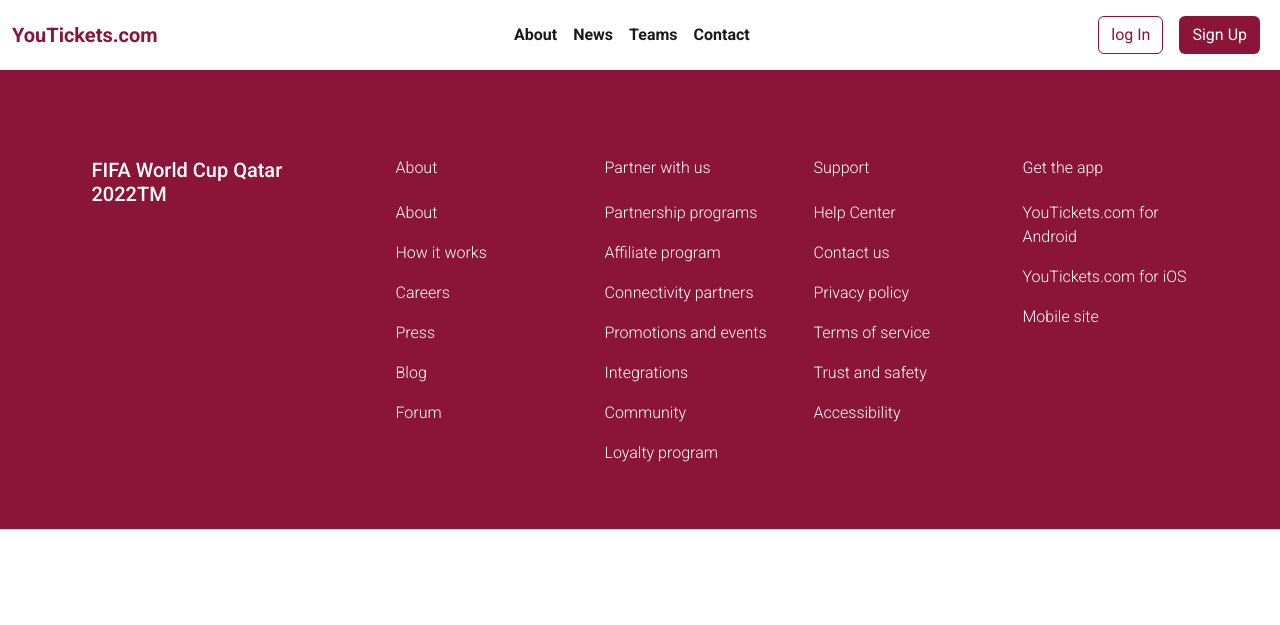
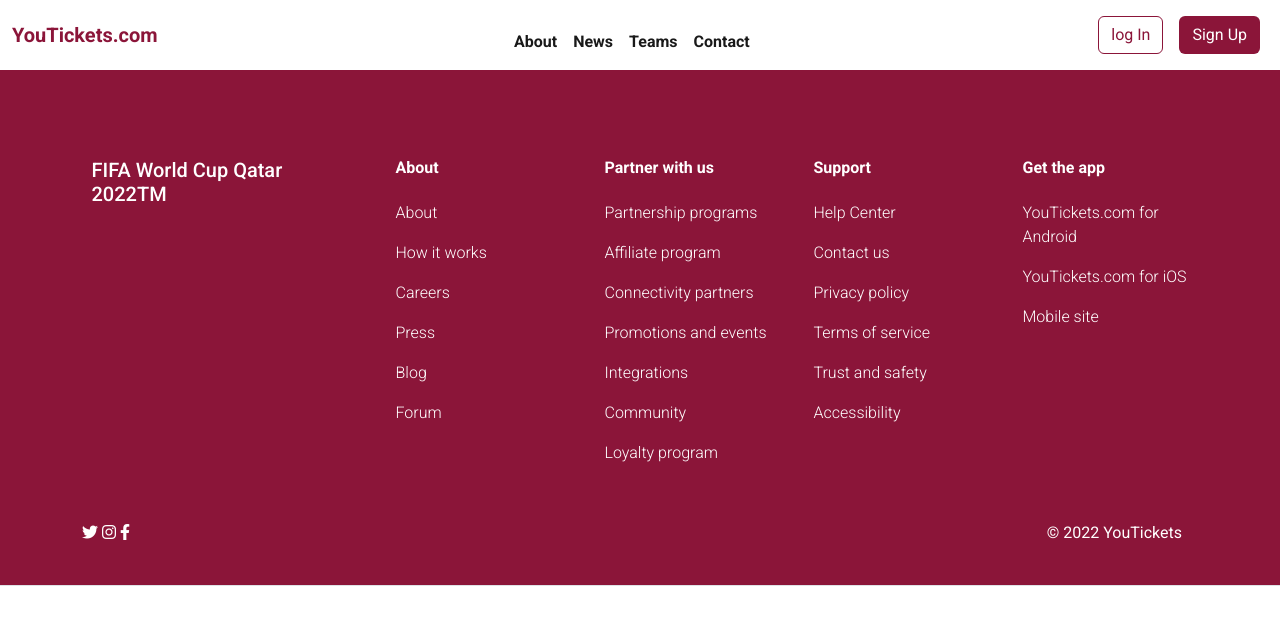
Before and after one commit to 21asphyxia/Gestion-des-Tickets---FIFA-World-Cup-Qatar-2022, a PHP site: page /pages/index.html in a window 1280 px wide. Shown: the top 625 px of the page. Run offline with PHP 8.4, Linux system fonts and the light colour scheme; some libraries are stand-ins or nearby versions.

Commit message:
finished responsive

```diff
--- a/assets/css/style.css
+++ b/assets/css/style.css
@@ -9,6 +9,7 @@
     margin: 0;
     padding: 0;
 }
+/* ___________________________________________START Hajjou___________________________________________ */
 
 #navbarScroll.navbar-collapse{
     flex-grow: 0;
@@ -38,3 +39,9 @@
     color: var(--primary-color);
 
 }
+#ftcopyright{
+    background-color: var(--secondary-color);
+    color: var(--primary-color);
+
+}
+/* ___________________________________________END Hajjou___________________________________________ */
--- a/pages/index.html
+++ b/pages/index.html
@@ -16,18 +16,15 @@
 <body>
     <header>
         <!-- ********************"navBar"********************Start HAJJOU******************************** -->
-        <nav id="navBar" class="navbar navbar-expand-sm">
-            <div class="container-fluid flex-nowrap">
-
-              <div class="text-nowrap">
-                <a id="Youtickets" class="navbar-brand fw-bold" href="#">YouTickets.com</a>
-                <button class="navbar-toggler" type="button" data-bs-toggle="collapse" data-bs-target="#navbarScroll" aria-controls="navbarScroll" aria-expanded="false" aria-label="Toggle navigation">
+        <nav class="navbar navbar-expand-lg">
+            <div class="container-fluid">
+              <a id="Youtickets" class="navbar-brand fw-bold" href="#">YouTickets.com</a>
+                <button class="navbar-toggler" type="button" data-bs-toggle="collapse" data-bs-target="#navbarText" aria-controls="navbarText" aria-expanded="false" aria-label="Toggle navigation">
                   <span class="navbar-toggler-icon"></span>
                 </button>
-              </div>
 
-              <div class="collapse navbar-collapse" id="navbarScroll">
-                <ul class="navbar-nav me-auto my-2 my-lg-0 navbar-nav-scroll" style="--bs-scroll-height: 100px;">
+              <div class="collapse navbar-collapse" id="navbarText">
+                <ul class="navbar-nav m-auto mb-2 mb-lg-0 d-flex justify-content-center align-items-center">
                   <li class="nav-item ">
                     <a class="nav-link active fw-bold" aria-current="page" href="#">About</a>
                   </li>
@@ -41,16 +38,12 @@
                     <a class="nav-link active fw-bold" aria-current="page" href="#">Contact</a>
                   </li>
                 </ul>
-              </div>
-
-              <div>
-                <form class="d-flex" role="authentification" >
+                <form class="d-flex justify-content-center" role="authentification" >
                   <button id="btnLogin" class="btn btn-outline m-2 text-nowrap" type="login" data-bs-toggle="modal" data-bs-target="#login">log In</button>
                   <button id="btnSignup" class="btn btn-outline m-2 text-nowrap" type="signup" data-bs-toggle="modal" data-bs-target="#signup">Sign Up</button>
                 </form>
               </div>
             </div>
-
           </nav>
         <!-- ********************"navBar"****************END HAJJOU******************************** -->
 
@@ -89,7 +82,7 @@
         <!-- Grid column -->
         <div class="col-md-2 fw-light col-lg-2 col-xl-2 mx-auto mb-4">
           <!-- Links -->
-          <h6 class="fw-light mb-4">
+          <h6 class="fw-bold mb-4">
             About
           </h6>
           <p>
@@ -117,7 +110,7 @@
         <!-- Grid column -->
         <div class="col-md-3 fw-light col-lg-2 col-xl-2 mx-auto mb-4">
           <!-- Links -->
-          <h6 class="fw-light mb-4">
+          <h6 class="fw-bold mb-4">
             Partner with us
           </h6>
           <p>
@@ -146,7 +139,7 @@
           <!-- Grid column -->
         <div class="col-md-2 fw-light col-lg-2 col-xl-2 mx-auto mb-4">
           <!-- Links -->
-          <h6 class="fw-light mb-4">
+          <h6 class="fw-bold mb-4">
             Support
           </h6>
           <p>
@@ -173,7 +166,7 @@
         <!-- Grid column -->
         <div class="col-md-2 fw-light col-lg-2 col-xl-2 mx-auto mb-4">
           <!-- Links -->
-          <h6 class=" fw-light mb-4">
+          <h6 class=" fw-bold mb-4">
             Get the app
           </h6>
           <p>
@@ -185,9 +178,25 @@
           <p>
             <a href="#!" class="text-reset text-decoration-none">Mobile site</a>
           </p>
+
+        </div>
+        <div class="d-flex justify-content-between align-items-center">
+            <div class="icon justify-content-between">
+              <!-- Twitter -->
+                <i class="fab fa-twitter "></i></a>
+                <i class="fab fa-instagram"></i></a>
+                <i class="fab fa-facebook-f"></i></a>
+            </div>
+            <div id="ftcopyright" class="text-end p-3 ">
+              © 2022 YouTickets
+            </div>
+        </div>
         </div>
     </div>
   </section>
+  <!-- Copyright -->
+
+  <!-- Copyright -->
 </footer>
 <!-- Footer -->
         <!-- ********************"Footer"****************END HAJJOU******************************** -->
```
Also changed, not shown: assets/img/appstore.png (added), assets/img/playstore.png (added).
